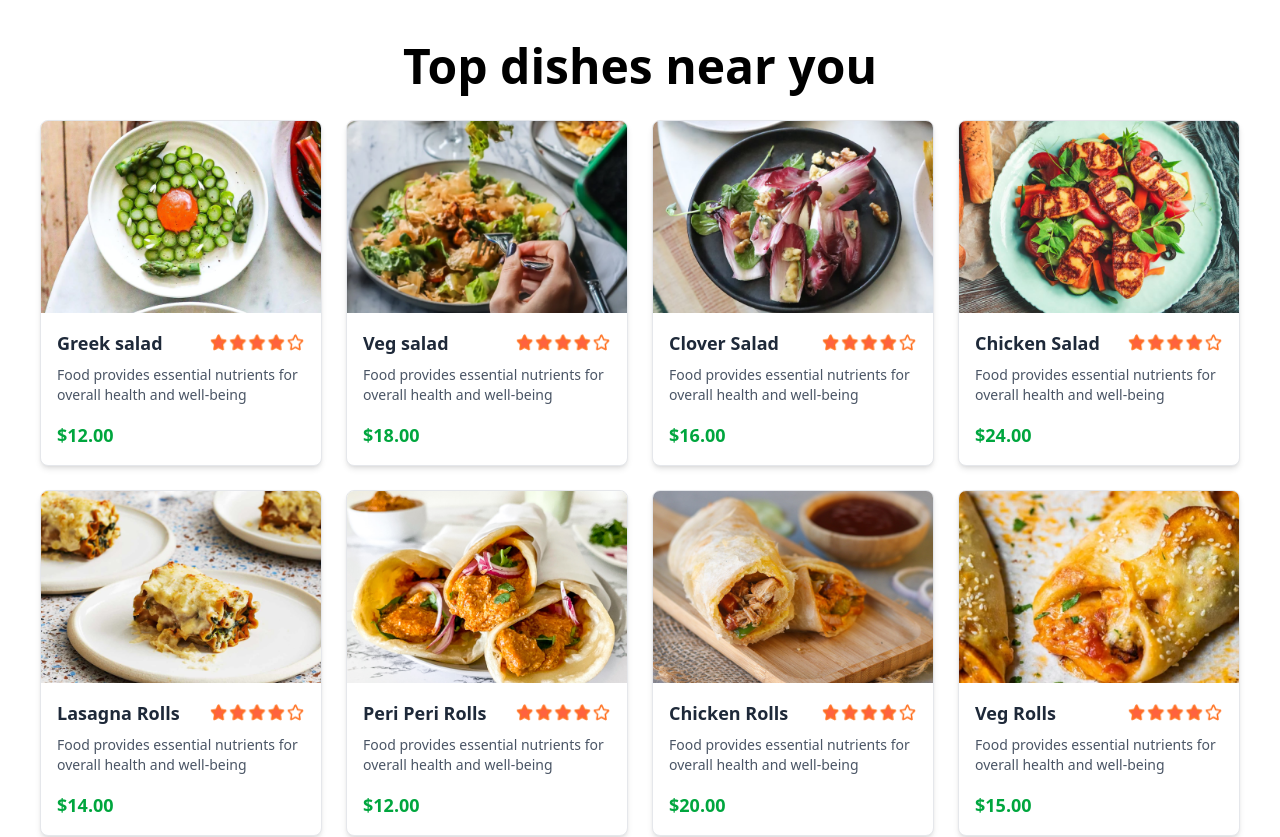
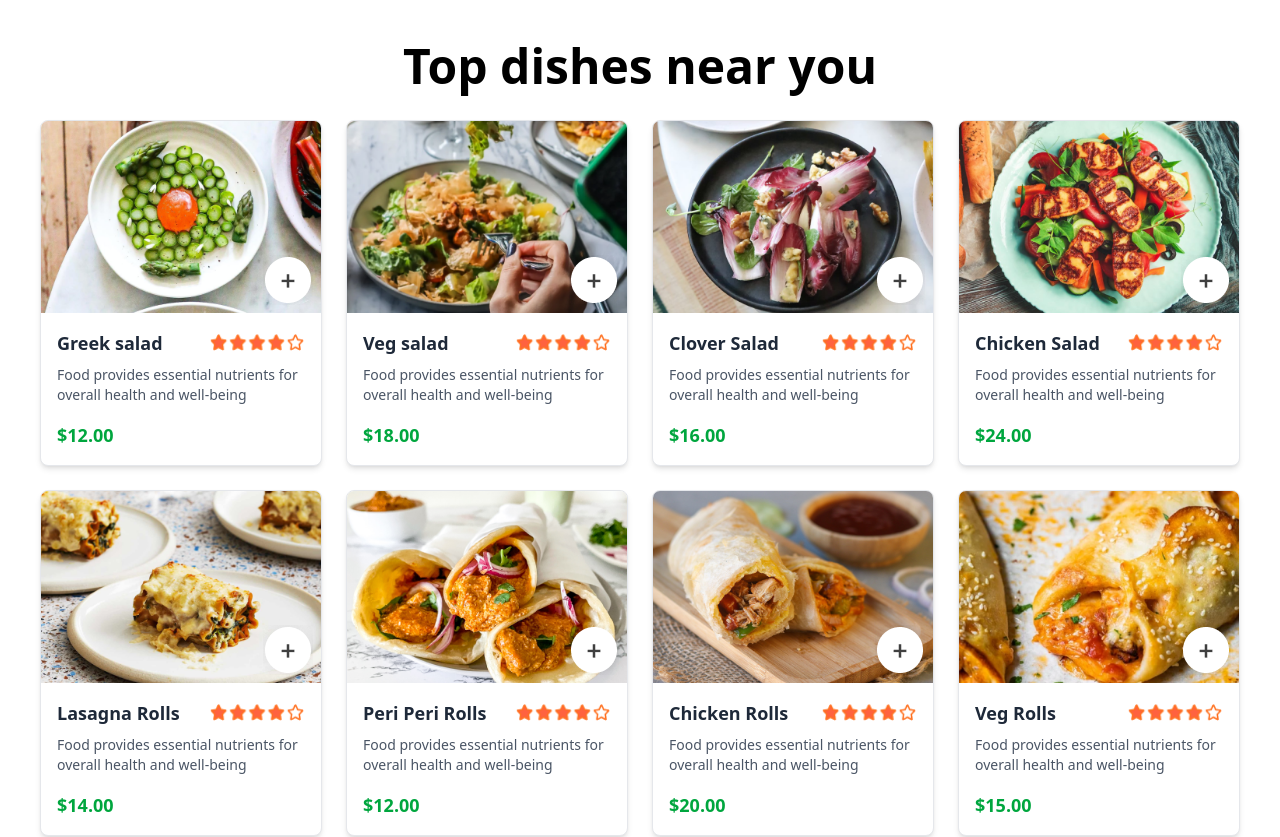
Before and after one commit to Rakhimunger/Food_delivery, a React app: page / in a window 1280 px wide. Shown: the part 940-1777 px from the top of the page. Built offline with nearby package versions, Linux system fonts and the light colour scheme; the HTML template or start-up script is replaced by a standard one.

Commit message:
updated FoodDisplay page

```diff
--- a/src/components/Fooditem/Fooditem.jsx
+++ b/src/components/Fooditem/Fooditem.jsx
@@ -1,20 +1,51 @@
-import React from "react";
+import React, { useState } from "react";
 import { assets } from "../../assets/assets";
 
 const Fooditem = ({ name, price, description, image }) => {
+  const [itemCount, setItemCount] = useState(0);
+
   return (
     <div className="food-item bg-white shadow-md rounded-lg overflow-hidden border border-gray-200 hover:shadow-lg transition-shadow duration-300">
-      <div className="food-item-img-container">
+      <div className="food-item-img-container relative">
         <img
           className="food-item-image w-full h-48 object-cover"
           src={image}
           alt={`Image of ${name}`}
         />
+
+        {/* Add / Remove Buttons */}
+        {!itemCount ? (
+          <img
+            className="add absolute bottom-2 right-2 cursor-pointer"
+            onClick={() => setItemCount((prev) => prev + 1)}
+            src={assets.add_icon_white}
+            alt="add"
+          />
+        ) : (
+          <div className="absolute bottom-2 right-2 bg-white px-3 py-1 rounded-full flex items-center gap-2 shadow">
+            <img
+              onClick={() => setItemCount((prev) => prev - 1)}
+              src={assets.remove_icon_red}
+              alt="remove"
+              className="cursor-pointer"
+            />
+
+            <p className="font-semibold">{itemCount}</p>
+
+            <img
+              onClick={() => setItemCount((prev) => prev + 1)}
+              src={assets.add_icon_green}
+              alt="add"
+              className="cursor-pointer"
+            />
+          </div>
+        )}
       </div>
 
+      {/* Food Info */}
       <div className="food-item-info p-4">
         <div className="food-item-name-rating flex justify-between items-center mb-2">
-          <p className="text-lg font-semibold text-gray-800 ">{name}</p>
+          <p className="text-lg font-semibold text-gray-800">{name}</p>
           <img className="w-24" src={assets.rating_starts} alt="Rating Stars" />
         </div>
 
```
